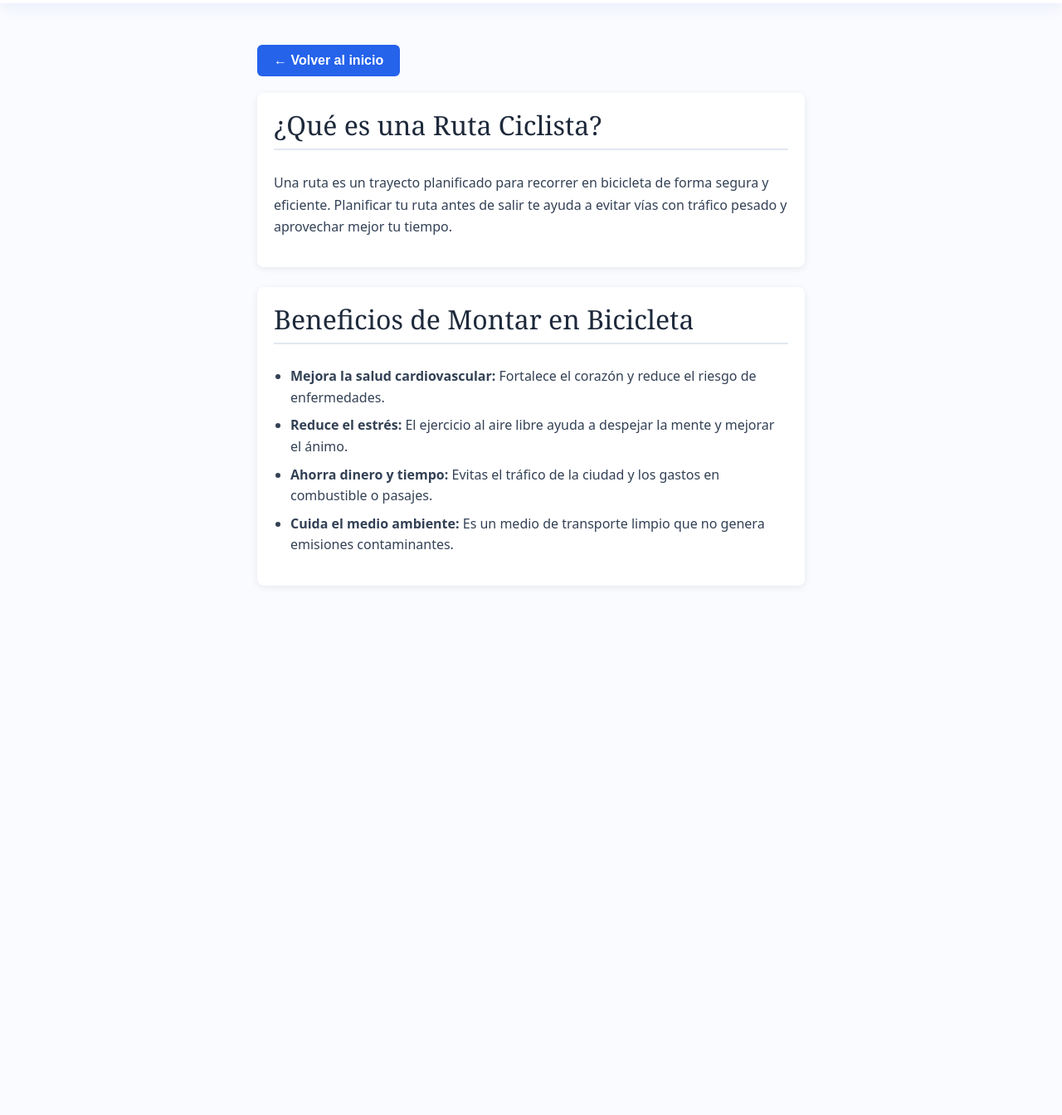
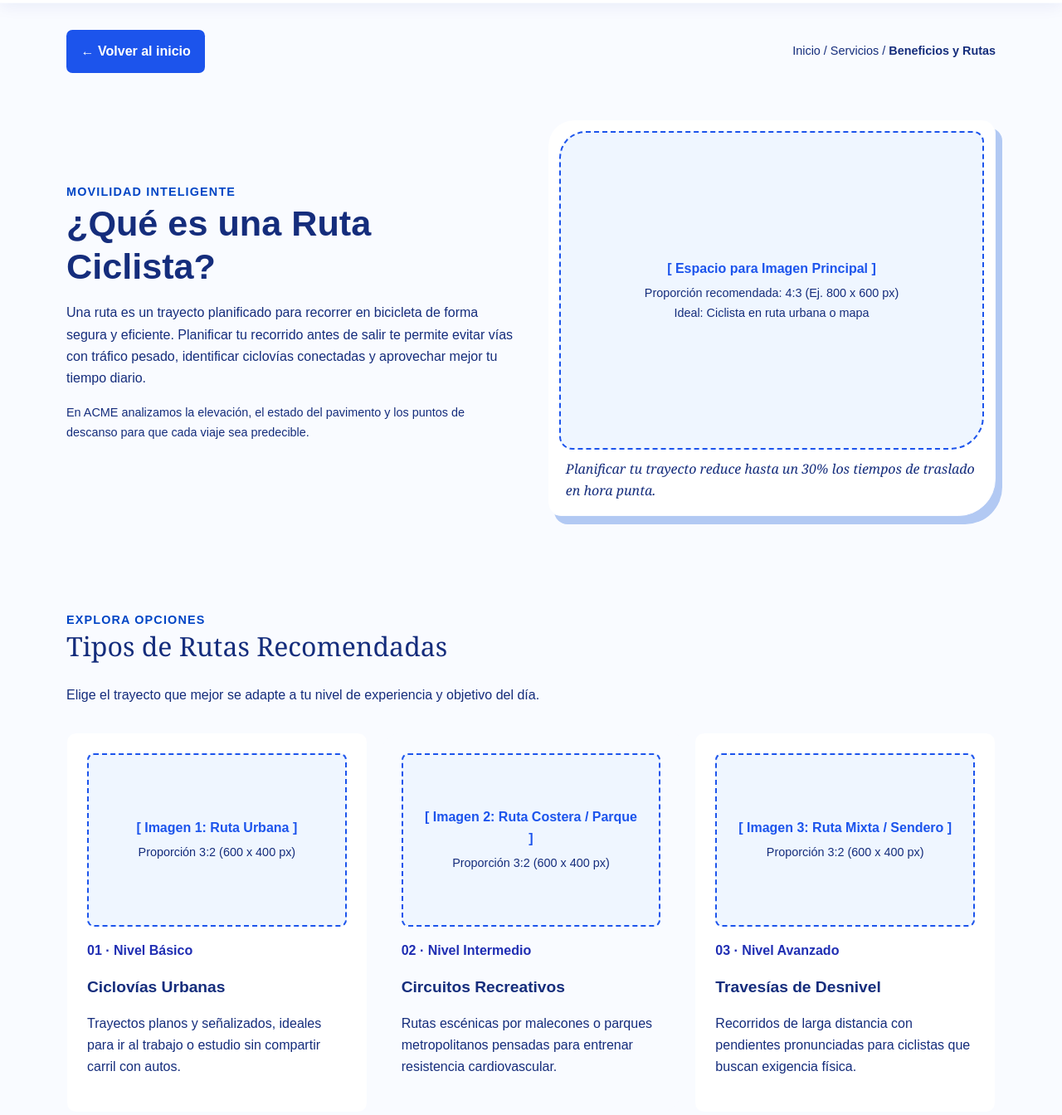
Before and after one commit to Jhans-stack/BikeMap-, a plain HTML site: page pagina3.html in a window 1280 px wide. Shown: the part 76-1420 px from the top of the page at 83% size. Before the commit the page ends 856 px from the top, so only its background shows below. Drawn offline with Linux system fonts and the light colour scheme; files whose address does not match are found by name.

Commit message:
actualizacion
faltan photos

```diff
--- a/pagina3.html
+++ b/pagina3.html
@@ -1,245 +1,229 @@
 <!DOCTYPE html>
-
 <html lang="es">
-
 <head>
-
   <meta charset="UTF-8">
-
   <meta name="viewport" content="width=device-width, initial-scale=1.0">
-
   <title>ACME | Beneficios y Rutas</title>
-
   <link rel="icon" type="image/svg+xml" href="iconos/favicon.svg">
-
   <link rel="stylesheet" href="css/estilos.css">
 
-
-
   <style>
-
-  /* Estilos sencillos para el contenido informativo */
-
-  .contenedor-info {
-
-   max-width: 700px;
-
-   margin: 30px auto;
-
-   padding: 20px;
-
-   font-family: system-ui, -apple-system, sans-serif;
-
-   color: #334155;
-
+    /* Estilos mínimos específicos para los marcos de plantilla de imágenes
+       (Puedes mover esto a estilos.css si deseas o borrarlo cuando pongas tus fotos) */
+    .plantilla-img {
+      display: flex;
+      flex-direction: column;
+      align-items: center;
+      justify-content: center;
+      background-color: #eff6ff;
+      border: 2px dashed #1c54ec;
+      color: #152d7c;
+      text-align: center;
+      padding: 1.5rem;
+      font-size: 0.9rem;
     }
 
-
-
-  .seccion-card {
-
-   background-color: #ffffff;
-
-   padding: 20px;
-
-   border-radius: 8px;
-
-   box-shadow: 0 2px 8px rgba(0, 0, 0, 0.08);
-
-   margin-bottom: 24px;
-
+    .plantilla-img strong {
+      display: block;
+      font-size: 1rem;
+      margin-bottom: 0.3rem;
+      color: #1c54ec;
     }
 
-
-
-  .seccion-card h2 {
-
-   margin-top: 0;
-
-   color: #1e293b;
-
-   border-bottom: 2px solid #e2e8f0;
-
-   padding-bottom: 8px;
-
+    /* Ajuste para tarjetas de la galería con imágenes */
+    .tarjeta-ruta-img {
+      width: 100%;
+      aspect-ratio: 3 / 2;
+      border-radius: 0.5rem;
+      margin-bottom: 1rem;
+      object-fit: cover;
     }
 
-
-
-  .lista-sencilla {
-
-   padding-left: 20px;
-
-   line-height: 1.6;
-
+    .barra-superior-ruta {
+      display: flex;
+      justify-content: space-between;
+      align-items: center;
+      flex-wrap: wrap;
+      gap: 1rem;
+      padding-top: 2rem;
     }
-
-
-
-  .lista-sencilla li {
-
-   margin-bottom: 8px;
-
-  }
-
-
-
-  .btn-volver {
-
-   display: inline-block;
-
-   padding: 10px 20px;
-
-   background-color: #2563eb;
-
-   color: #ffffff;
-
-   border: none;
-
-   border-radius: 6px;
-
-   font-size: 1rem;
-
-   font-weight: 600;
-
-   cursor: pointer;
-
-   text-decoration: none;
-
-   margin-bottom: 20px;
-
-  }
-
-
-
-  .btn-volver:hover {
-
-   background-color: #1d4ed8;
-
-  }
-
   </style>
-
 </head>
-
 <body>
 
+  <!-- ENLACE DE ACCESIBILIDAD (Trazabilidad con estilos.css) -->
+  <a class="saltar" href="#contenido-principal">Saltar al contenido</a>
 
-
+  <!-- CABECERA IDÉNTICA AL SITIO PRINCIPAL -->
   <header class="cabecera">
-
     <div class="contenedor barra">
-
-   <a class="marca" href="#inicio" aria-label="ACME, ir al inicio">
-
+      <a class="marca" href="index.html#inicio" aria-label="ACME, ir al inicio">
         <img src="iconos/favicon.svg" alt="" width="42" height="42">
-
         ACME
-
       </a>
 
       <button id="boton-menu" class="hamburguesa" type="button"
-
               aria-controls="navegacion" aria-expanded="false" aria-label="Abrir menú">
-
         <span class="lineas" aria-hidden="true"><span></span><span></span><span></span></span>
-
         <span id="texto-menu">Menú</span>
-
       </button>
 
       <nav id="navegacion" class="navegacion" aria-label="Navegación principal">
+        <ul class="menu">
+          <li><a href="index.html#inicio">Inicio</a></li>
+          <li><a href="index.html#nosotros">Nosotros</a></li>
+          <li>
+            <details id="resolver" class="desplegable">
+              <summary>Resolver</summary>
+              <ul class="submenu">
+                <li><a href="index.html#servicios">Servicios</a></li>
+                <li><a href="index.html#orientador">Ver objetos</a></li>
+                <li><a href="index.html#contacto">Solicitar devolución</a></li>
+              </ul>
+            </details>
+          </li>
+          <li><a href="recursos.html">Video y guía</a></li>
+        </ul>
+      </nav>
+    </div>
+  </header>
 
-    <ul class="menu">
-
-     <li><a href="#inicio">Inicio</a></li>
-
-     <li><a href="#nosotros">Nosotros</a></li>
-
-     <li>
-
-      <details id="resolver" class="desplegable">
-
-       <summary>Resolver</summary>
-
-       <ul class="submenu">
-
-        <li><a href="#servicios">Servicios</a></li>
-
-        <li><a href="#orientador">Ver objetos</a></li>
-
-        <li><a href="#contacto">Solicitar devolución</a></li>
-
-       </ul>
-
-      </details>
-
-     </li>
-
-     <li><a href="recursos.html">Video y guía</a></li>
-
-    </ul>
-
-   </nav>
-
+  <main id="contenido-principal">
+    <!-- BARRA DE RETORNO Y RUTA DE NAVEGACIÓN (BREADCRUMB) -->
+    <div class="contenedor barra-superior-ruta">
+      <a class="boton" href="index.html">← Volver al inicio</a>
+      <span class="nota">Inicio / Servicios / <strong>Beneficios y Rutas</strong></span>
     </div>
 
- </header>
+    <!-- SECCIÓN 1: INTRODUCCIÓN EN DOS COLUMNAS CON PLANTILLA DE IMAGEN PRINCIPAL -->
+    <section class="seccion">
+      <div class="contenedor dos-columnas">
+        <div>
+          <span class="etiqueta">Movilidad Inteligente</span>
+          <h1>¿Qué es una Ruta Ciclista?</h1>
+          <p>
+            Una ruta es un trayecto planificado para recorrer en bicicleta de forma segura y eficiente. Planificar tu recorrido antes de salir te permite evitar vías con tráfico pesado, identificar ciclovías conectadas y aprovechar mejor tu tiempo diario.
+          </p>
+          <p class="nota">
+            En ACME analizamos la elevación, el estado del pavimento y los puntos de descanso para que cada viaje sea predecible.
+          </p>
+        </div>
 
+        <!-- PLANTILLA DE IMAGEN 1 (Estilo .postal y .foto de tu CSS) -->
+        <figure class="postal">
+          <!-- REEMPLAZA ESTE DIV POR: <img class="foto" src="img/tu-imagen-principal.jpg" alt="Descripción"> -->
+          <div class="foto plantilla-img" role="img" aria-label="Espacio reservado para imagen principal de ruta">
+            <strong>[ Espacio para Imagen Principal ]</strong>
+            <span>Proporción recomendada: 4:3 (Ej. 800 x 600 px)</span>
+            <span>Ideal: Ciclista en ruta urbana o mapa</span>
+          </div>
+          <figcaption>Planificar tu trayecto reduce hasta un 30% los tiempos de traslado en hora punta.</figcaption>
+        </figure>
+      </div>
+    </section>
 
-
- <main class="contenedor-info">
-
-  <!-- Única funcionalidad: Botón para volver a la página principal -->
-
-  <button class="btn-volver" type="button" onclick="window.location.href='index.html'">
-
-   ← Volver al inicio
-
-  </button>
-
-
-
-  <!-- Información de Rutas -->
-
-  <section class="seccion-card">
-
-   <h2>¿Qué es una Ruta Ciclista?</h2>
-
-   <p>
-
-    Una ruta es un trayecto planificado para recorrer en bicicleta de forma segura y eficiente. Planificar tu ruta antes de salir te ayuda a evitar vías con tráfico pesado y aprovechar mejor tu tiempo.
-
+    <!-- SECCIÓN 2: TIPOS DE RUTAS CON PLANTILLAS DE IMAGEN EN 3 TARJETAS -->
+    <section class="seccion fondo">
+      <div class="contenedor">
+        <span class="etiqueta">Explora opciones</span>
+        <h2>Tipos de Rutas Recomendadas</h2>
+        <p class="intro-servicios">
+          Elige el trayecto que mejor se adapte a tu nivel de experiencia y objetivo del día.
         </p>
 
+        <div class="tarjetas">
+          <!-- Tarjeta 1 -->
+          <article class="tarjeta">
+            <!-- REEMPLAZA ESTE DIV POR: <img class="tarjeta-ruta-img" src="img/ruta-urbana.jpg" alt="Ruta Urbana"> -->
+            <div class="tarjeta-ruta-img plantilla-img">
+              <strong>[ Imagen 1: Ruta Urbana ]</strong>
+              <span>Proporción 3:2 (600 x 400 px)</span>
+            </div>
+            <span class="numero">01 · Nivel Básico</span>
+            <h3>Ciclovías Urbanas</h3>
+            <p>Trayectos planos y señalizados, ideales para ir al trabajo o estudio sin compartir carril con autos.</p>
+          </article>
+
+          <!-- Tarjeta 2 -->
+          <article class="tarjeta">
+            <!-- REEMPLAZA ESTE DIV POR: <img class="tarjeta-ruta-img" src="img/ruta-recreativa.jpg" alt="Ruta Recreativa"> -->
+            <div class="tarjeta-ruta-img plantilla-img">
+              <strong>[ Imagen 2: Ruta Costera / Parque ]</strong>
+              <span>Proporción 3:2 (600 x 400 px)</span>
+            </div>
+            <span class="numero">02 · Nivel Intermedio</span>
+            <h3>Circuitos Recreativos</h3>
+            <p>Rutas escénicas por malecones o parques metropolitanos pensadas para entrenar resistencia cardiovascular.</p>
+          </article>
+
+          <!-- Tarjeta 3 -->
+          <article class="tarjeta">
+            <!-- REEMPLAZA ESTE DIV POR: <img class="tarjeta-ruta-img" src="img/ruta-montana.jpg" alt="Ruta de Montaña"> -->
+            <div class="tarjeta-ruta-img plantilla-img">
+              <strong>[ Imagen 3: Ruta Mixta / Sendero ]</strong>
+              <span>Proporción 3:2 (600 x 400 px)</span>
+            </div>
+            <span class="numero">03 · Nivel Avanzado</span>
+            <h3>Travesías de Desnivel</h3>
+            <p>Recorridos de larga distancia con pendientes pronunciadas para ciclistas que buscan exigencia física.</p>
+          </article>
+        </div>
+      </div>
     </section>
 
-
-
-  <!-- Beneficios de montar bicicleta -->
-
-  <section class="seccion-card">
-
+    <!-- SECCIÓN 3: BENEFICIOS DE MONTAR BICICLETA -->
+    <section class="seccion">
+      <div class="contenedor">
+        <span class="etiqueta">Bienestar y Ahorro</span>
         <h2>Beneficios de Montar en Bicicleta</h2>
 
-   <ul class="lista-sencilla">
+        <div class="tarjetas">
+          <div class="tarjeta">
+            <span class="numero">Salud</span>
+            <h3>Mejora cardiovascular</h3>
+            <p>Fortalece el corazón, mejora la capacidad pulmonar y reduce el riesgo de enfermedades crónicas.</p>
+          </div>
 
-    <li><strong>Mejora la salud cardiovascular:</strong> Fortalece el corazón y reduce el riesgo de enfermedades.</li>
+          <div class="tarjeta">
+            <span class="numero">Mente</span>
+            <h3>Reduce el estrés</h3>
+            <p>El ejercicio aeróbico al aire libre libera endorfinas, despeja la mente y mejora la calidad del sueño.</p>
+          </div>
 
-    <li><strong>Reduce el estrés:</strong> El ejercicio al aire libre ayuda a despejar la mente y mejorar el ánimo.</li>
-
-    <li><strong>Ahorra dinero y tiempo:</strong> Evitas el tráfico de la ciudad y los gastos en combustible o pasajes.</li>
-
-    <li><strong>Cuida el medio ambiente:</strong> Es un medio de transporte limpio que no genera emisiones contaminantes.</li>
-
-   </ul>
-
+          <div class="tarjeta">
+            <span class="numero">Economía y Entorno</span>
+            <h3>Ahorro y cero emisiones</h3>
+            <p>Evitas gastos diarios en combustible o pasajes mientras contribuyes a una ciudad más limpia.</p>
+          </div>
+        </div>
+      </div>
     </section>
 
+    <!-- SECCIÓN 4: CHECKLIST RÁPIDO ANTES DE SALIR -->
+    <section class="seccion fondo">
+      <div class="contenedor">
+        <div class="tarjeta">
+          <span class="etiqueta">Seguridad Vial</span>
+          <h2>Checklist antes de iniciar tu ruta</h2>
+          <ul>
+            <li><strong>Revisión mecánica rápida:</strong> Verifica la presión de las llantas y el estado de ambos frenos.</li>
+            <li><strong>Visibilidad y protección:</strong> Usa casco abrochado y luces (blanca adelante, roja atrás) si ruedas de noche.</li>
+            <li><strong>Hidratación y herramientas:</strong> Lleva agua suficiente y un kit básico contra pinchazos para trayectos largos.</li>
+          </ul>
+          <a class="boton" href="recursos.html">Ver guía completa y videos</a>
+        </div>
+      </div>
+    </section>
   </main>
 
+  <!-- PIE DE PÁGINA (Trazabilidad con estilos.css) -->
+  <footer class="pie">
+    <div class="contenedor">
+      <p><strong>ACME</strong> · Movilidad segura y planificación de rutas ciclistas.</p>
+      <p class="nota"><a href="index.html">Volver a la página principal</a></p>
+    </div>
+  </footer>
+
   <script src="menu.js" defer></script>
-
 </body>
-
 </html>
```
Lines whose indentation alone changed are shown as unchanged.
